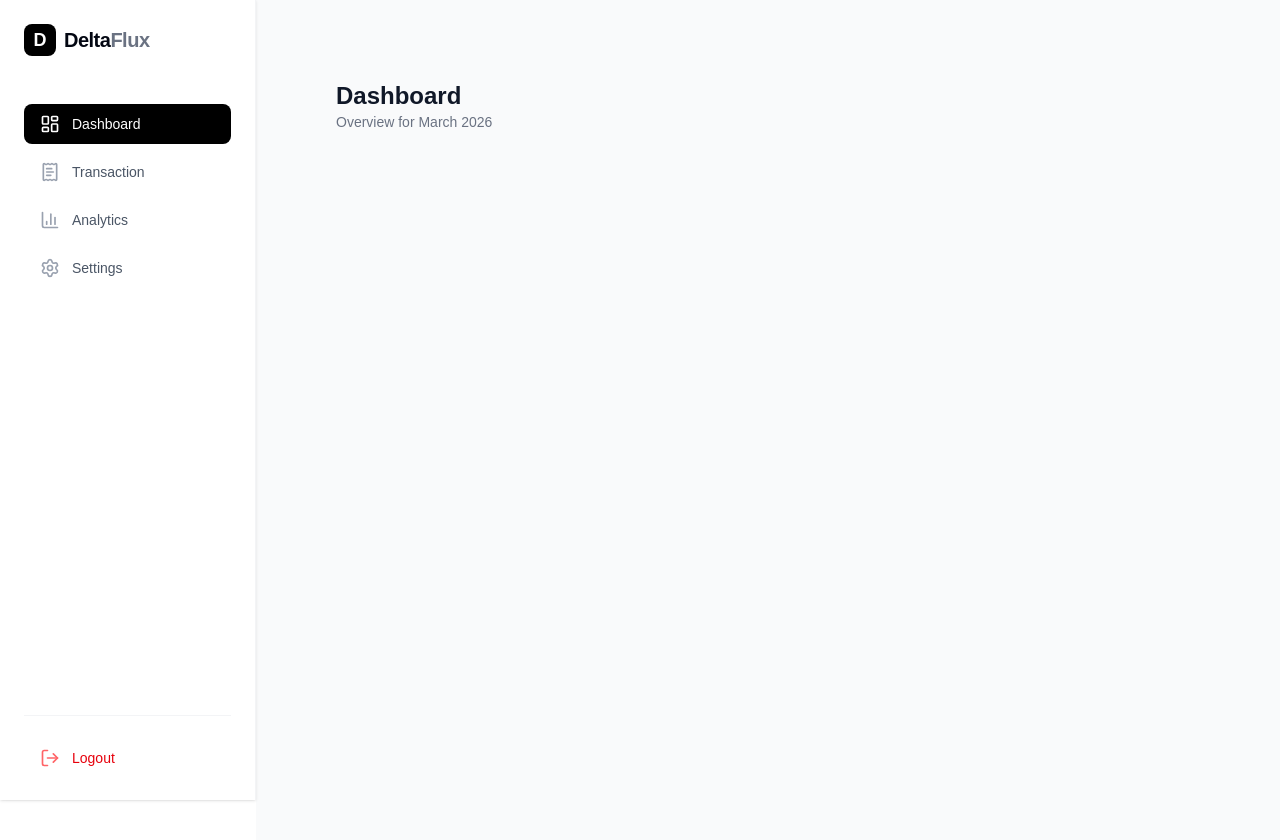
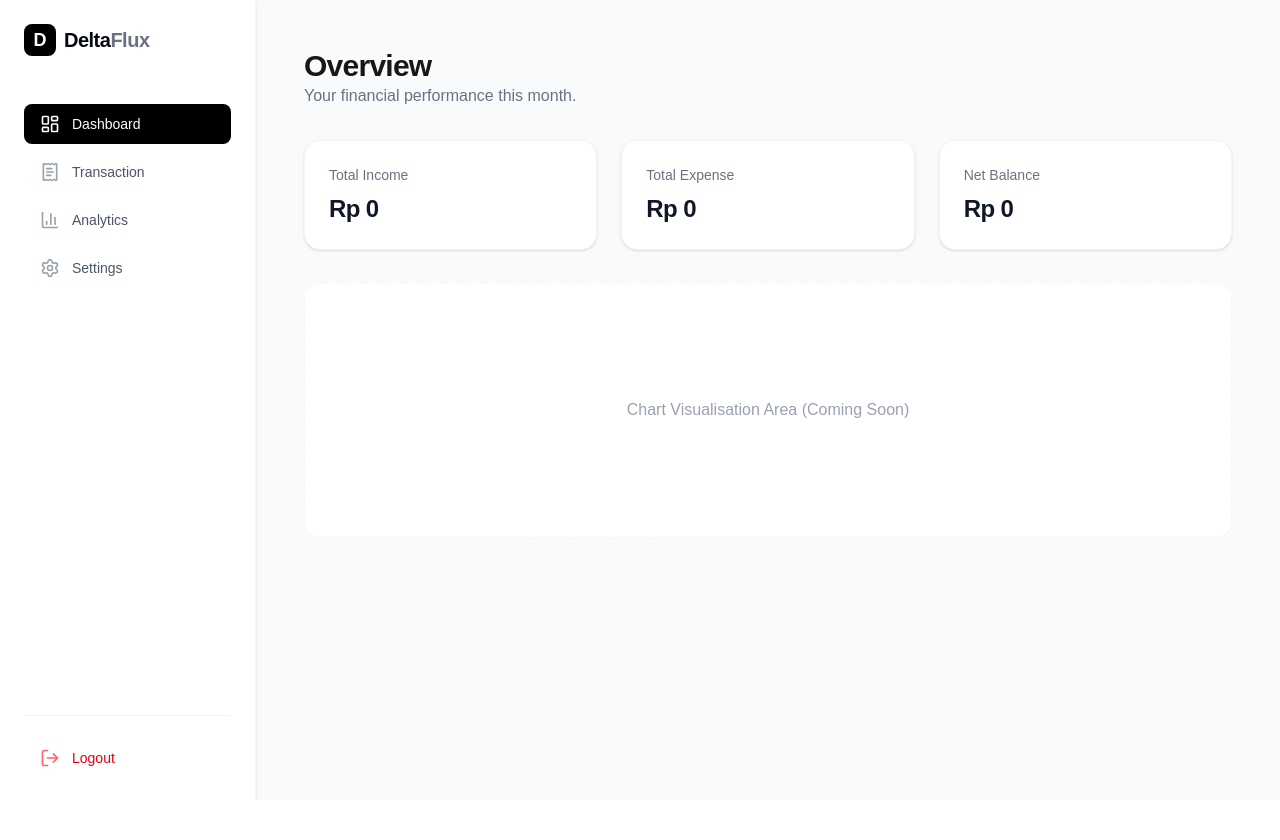
Before and after one commit to solc1us/DeltaFlux, a Next.js app in the folder frontend/: page /dashboard in a window 1280 px wide. Shown: the top 840 px of the page. After the commit the page ends 800 px from the top, so only its background shows below. Built offline with nearby package versions, Linux system fonts and the light colour scheme; no server answers; sample sign-in values are in the browser's storage.

Commit message:
feat(dashboard): integrate api summary to dashboard, we can now see mom growth

```diff
--- a/frontend/src/app/dashboard/page.tsx
+++ b/frontend/src/app/dashboard/page.tsx
@@ -2,29 +2,60 @@
 
 import { useQuery } from "@tanstack/react-query";
 import { api, ApiResponse } from "@/lib/axios";
-import { TransactionResponse } from "@/types/transaction";
+import { SummaryData } from "@/types/analytics";
 import AuthGuard from "@/components/auth/auth-guard";
-import TransactionTable from "@/components/transactions/transaction-table";
+import StatsCard from "@/components/dashboard/stats-card";
 
 export default function DashboardPage() {
-	const { data, isLoading, error } = useQuery({
-		queryKey: ["transactions", 3, 2026], // Query key berdasarkan filter
+	const { data, isLoading } = useQuery({
+		queryKey: ["summary", 3, 2026],
 		queryFn: async () => {
-			const response = await api.get<ApiResponse<TransactionResponse>>(
-				"/transactions?month=3&year=2026",
+			const res = await api.get<ApiResponse<SummaryData>>(
+				"/analytics/summary?month=3&year=2026",
 			);
-			return response.data.data;
+			return res.data.data;
 		},
 	});
 
+	if (isLoading) return <div className="p-8">Loading Summary...</div>;
+
+	const summary = data;
+
 	return (
 		<AuthGuard>
-			<main className="min-h-screen bg-gray-50 p-8">
-				<div className="mx-auto max-w-5xl">
-					<h1 className="text-2xl font-bold text-gray-900">Dashboard</h1>
-					<p className="text-sm text-gray-500 mb-4">Overview for March 2026</p>
+			<div className="max-w-6xl space-y-8">
+				<div>
+					<h1 className="text-3xl font-bold tracking-tight">Overview</h1>
+					<p className="text-gray-500">
+						Your financial performance this month.
+					</p>
 				</div>
-			</main>
+
+				{/* 3 Summary Cards */}
+				<div className="grid grid-cols-1 gap-6 md:grid-cols-3">
+					<StatsCard
+						title="Total Income"
+						amount={summary?.current.income || 0}
+						growth={summary?.analysis.income_growth}
+						type="income"
+					/>
+					<StatsCard
+						title="Total Expense"
+						amount={summary?.current.expense || 0}
+						growth={summary?.analysis.expense_growth}
+						type="expense"
+					/>
+					<StatsCard
+						title="Net Balance"
+						amount={summary?.current.balance || 0}
+					/>
+				</div>
+
+				{/* Space buat Chart nanti di Phase 4.3 */}
+				<div className="h-64 w-full rounded-2xl bg-white border border-gray-100 flex items-center justify-center text-gray-400 border-dashed">
+					Chart Visualisation Area (Coming Soon)
+				</div>
+			</div>
 		</AuthGuard>
 	);
 }
--- a/frontend/src/app/transaction/page.tsx
+++ b/frontend/src/app/transaction/page.tsx
@@ -24,22 +24,21 @@ export default function TransactionPage() {
 
 	return (
 		<AuthGuard>
-			<main className="min-h-screen bg-gray-50 p-8">
-				<div className="mx-auto max-w-5xl">
+			<div className="space-y-8">
 				{/* 1. Header Section */}
-					<header className="mb-8 flex items-center justify-between">
+				<div className="flex items-center justify-between">
 					<div>
-							<h1 className="text-2xl font-bold text-gray-900">Transactions</h1>
-							<p className="text-sm text-gray-500">March 2026 Analysis</p>
+						<h1 className="text-3xl font-bold tracking-tight">Transactions</h1>
+						<p className="text-gray-500">Manage and monitor your cash flow.</p>
 					</div>
 					<button
 						onClick={() => setIsModalOpen(true)}
-							className="flex rounded-lg bg-black px-4 py-2 text-sm font-semibold text-white hover:bg-gray-800"
+						className="flex items-center gap-2 rounded-lg bg-black px-4 py-2.5 text-sm font-semibold text-white hover:bg-gray-800 transition-all shadow-sm"
 					>
 						<Plus className="w-4 h-4" />
 						Add Transaction
 					</button>
-					</header>
+				</div>
 
 				{/* 2. Table Section */}
 				{isLoading ? (
@@ -57,7 +56,6 @@ export default function TransactionPage() {
 					<TransactionForm onClose={() => setIsModalOpen(false)} />
 				)}
 			</div>
-			</main>
 		</AuthGuard>
 	);
 }
--- /dev/null
+++ b/frontend/src/components/dashboard/stats-card.tsx
@@ -0,0 +1,72 @@
+"use client";
+
+import { TrendingUp, TrendingDown } from "lucide-react";
+import { clsx } from "clsx";
+
+interface StatsCardProps {
+	title: string;
+	amount: number;
+	growth?: number;
+	type?: "income" | "expense" | "neutral";
+}
+
+export default function StatsCard({
+	title,
+	amount,
+	growth,
+	type = "neutral",
+}: StatsCardProps) {
+	const formatCurrency = (val: number) =>
+		new Intl.NumberFormat("id-ID", {
+			style: "currency",
+			currency: "IDR",
+			minimumFractionDigits: 0,
+		}).format(val);
+
+	// Logic Rigor: Nentuin apakah growth itu "berita bagus" atau "berita buruk"
+	const getGrowthStatus = () => {
+		if (growth === undefined || growth === 0) return "neutral";
+
+		if (type === "income") {
+			return growth > 0 ? "good" : "bad"; // Income naik = Good
+		}
+
+		if (type === "expense") {
+			return growth > 0 ? "bad" : "good"; // Expense naik = Bad (Merah)
+		}
+
+		return "neutral";
+	};
+
+	const status = getGrowthStatus();
+	const isPositive = growth ? growth > 0 : false;
+
+	return (
+		<div className="rounded-2xl border border-gray-100 bg-white p-6 shadow-sm transition-all hover:shadow-md">
+			<p className="text-sm font-medium text-gray-500">{title}</p>
+			<div className="mt-2 flex items-baseline justify-between">
+				<h3 className="text-2xl font-bold tracking-tight text-gray-900">
+					{formatCurrency(amount)}
+				</h3>
+
+				{growth !== undefined && (
+					<div
+						className={clsx(
+							"flex items-center gap-1 rounded-full px-2 py-0.5 text-xs font-bold",
+							status === "good" && "bg-green-50 text-green-700",
+							status === "bad" && "bg-red-50 text-red-700",
+							status === "neutral" && "bg-gray-50 text-gray-700",
+						)}
+					>
+						{isPositive ? (
+							<TrendingUp className="w-3 h-3" />
+						) : (
+							<TrendingDown className="w-3 h-3" />
+						)}
+						{Math.abs(growth)}%
+					</div>
+				)}
+			</div>
+		</div>
+	);
+}
--- /dev/null
+++ b/frontend/src/types/analytics.ts
@@ -0,0 +1,14 @@
+export interface SummaryData {
+	current: {
+		income: number;
+		expense: number;
+		balance: number;
+	};
+	analysis: {
+		income_growth: number;
+		expense_growth: number;
+	};
+	metadata: {
+		has_previous_data: boolean;
+	};
+}
```
Lines whose indentation alone changed are shown as unchanged.
